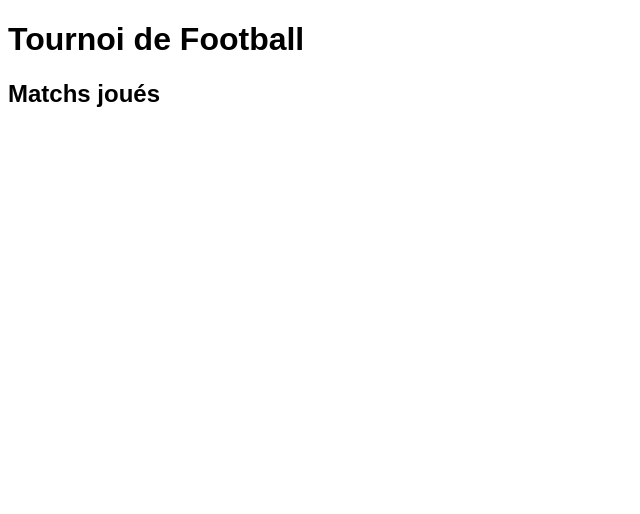
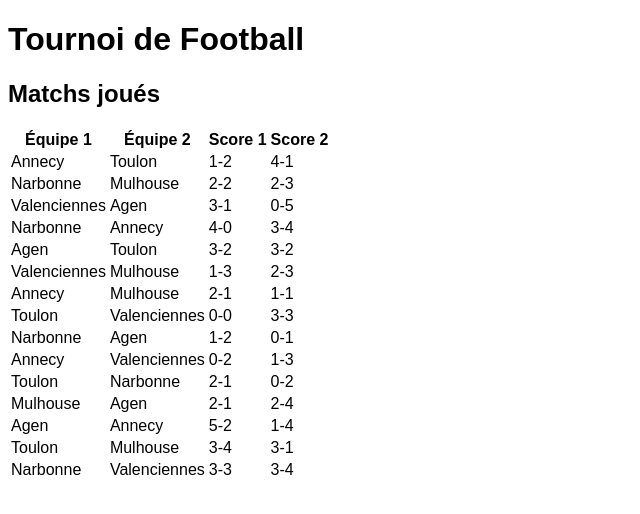
Before and after one commit to matthieuthuetdev/classement, a plain HTML site: page src/index.html in a window 1280 px wide. Shown: the whole page, without its empty margins (0-640 px from the left). Drawn offline with Linux system fonts and the light colour scheme.

Commit message:
affichage des donnée

```diff
--- /dev/null
+++ b/src/assets/Matchs.js
@@ -0,0 +1,12 @@
+class Matchs {
+    constructor(team1, team2, score1, score2){
+        this.team1 = team1
+        this.team2 = team2
+        this.score1 = score1
+        this.score2 = score2
+        this.winner1 = undefined
+        this.winner2 = undefined
+
+    }
+}
+export { Matchs }
--- /dev/null
+++ b/src/assets/MatchsListe.js
@@ -0,0 +1,6 @@
+class MatchsListe {
+    constructor(json) {
+        this.matchs = json
+    }
+}
+export {MatchsListe}
--- /dev/null
+++ b/src/assets/function.js
@@ -0,0 +1,26 @@
+import { Matchs } from "./Matchs.js";
+function createTable(json) {
+    const table = document.getElementById("matchs")
+    json.forEach(element => {
+        createline(element,table)
+        console.log(element.score[0])
+    });
+}
+function createline(element, table) {
+    const match = new Matchs(element.team1, element.team2, element.score[0], element.score[1])
+    const line = table.insertRow()
+    const team1 = line.insertCell()
+    team1.textContent = match.team1
+    const team2 = line.insertCell()
+    team2.textContent = match.team2
+    const score1 = line.insertCell()
+    score1.textContent = match.score1
+    const score2 = line.insertCell()
+    score2.textContent = match.score2
+}
+async function loadJson() {
+    const response = await fetch("./tournoi/football.json")
+    const json = response.json()
+    return json
+}
+export { createTable, createline, loadJson  }
--- a/src/assets/main.js
+++ b/src/assets/main.js
@@ -1,5 +1,11 @@
-/* Football APP Starter Kit */
+import { Matchs } from "./Matchs.js";
+import { MatchsListe } from "./MatchsListe.js";
+import { createTable, createline, loadJson } from "./function.js";
+const appFootball = document.getElementById('appFootball');
+const json = await loadJson()
+const liste = new MatchsListe(json)
+console.log(liste.matchs)
+createTable(liste.matchs)
 
-const appFootball = document.getElementById('appFootball');
 
-console.log(appFootball);
+console.log(appFootball)
--- a/src/index.html
+++ b/src/index.html
@@ -1,23 +1,26 @@
 <!DOCTYPE html>
 <html lang="fr-be">
   <head>
-    <meta charset="UTF-8">
-    <meta name="viewport" content="width=device-width, initial-scale=1.0">
+    <meta charset="UTF-8" />
+    <meta name="viewport" content="width=device-width, initial-scale=1.0" />
     <title>Résultats du tournoi de Football</title>
-    <link rel="stylesheet" href="./assets/style.css">
+    <link rel="stylesheet" href="./assets/style.css" />
     <script src="./assets/main.js" type="module"></script>
   </head>
   <body>
-
     <div id="appFootball">
-
       <h1>Tournoi de Football</h1>
       <p id="pNumberTeam"></p>
       <p id="pNumberMatch"></p>
       <h2>Matchs joués</h2>
-        <table id="match"></table>
-
+      <table id="matchs">
+        <thead>
+          <th>Équipe 1</th>
+          <th>Équipe 2</th>
+          <th>Score 1</th>
+          <th>Score 2</th>
+        </thead>
+      </table>
     </div>
-
   </body>
 </html>
```
Lines whose indentation alone changed are shown as unchanged.
